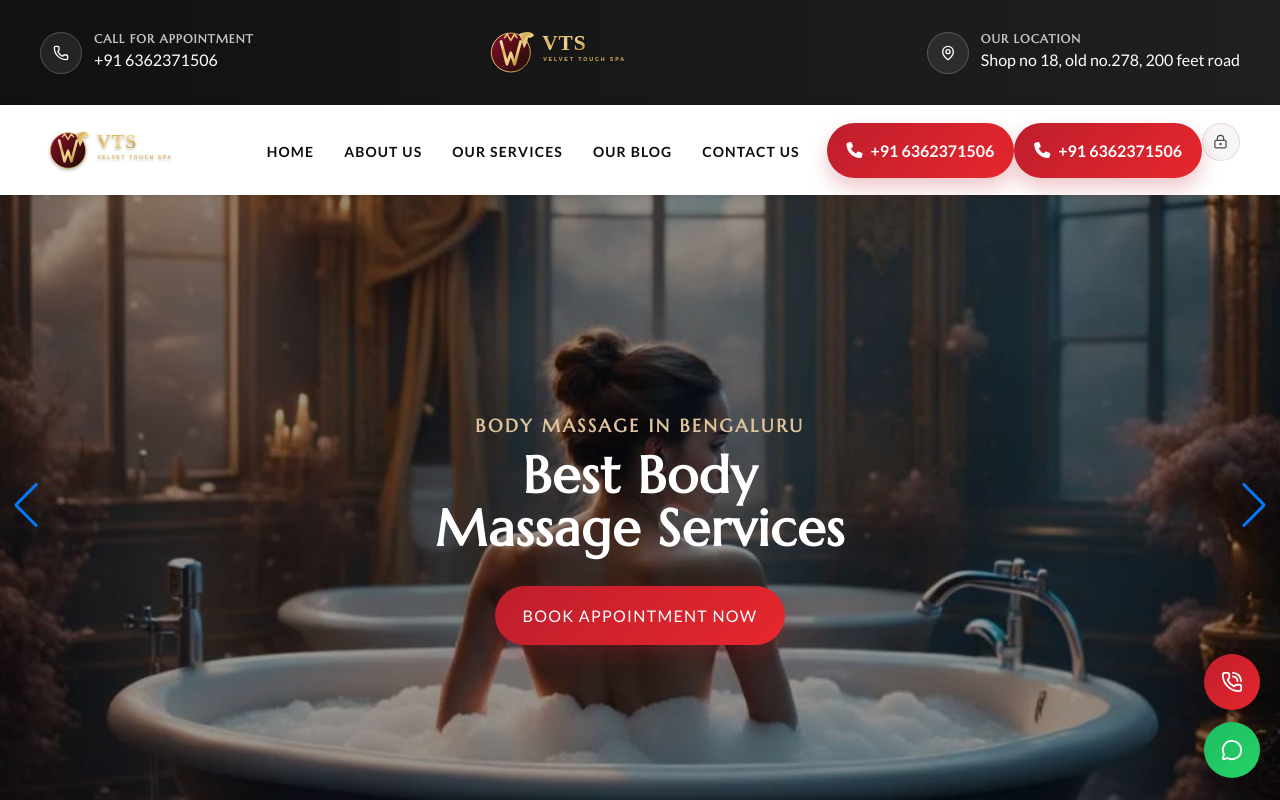
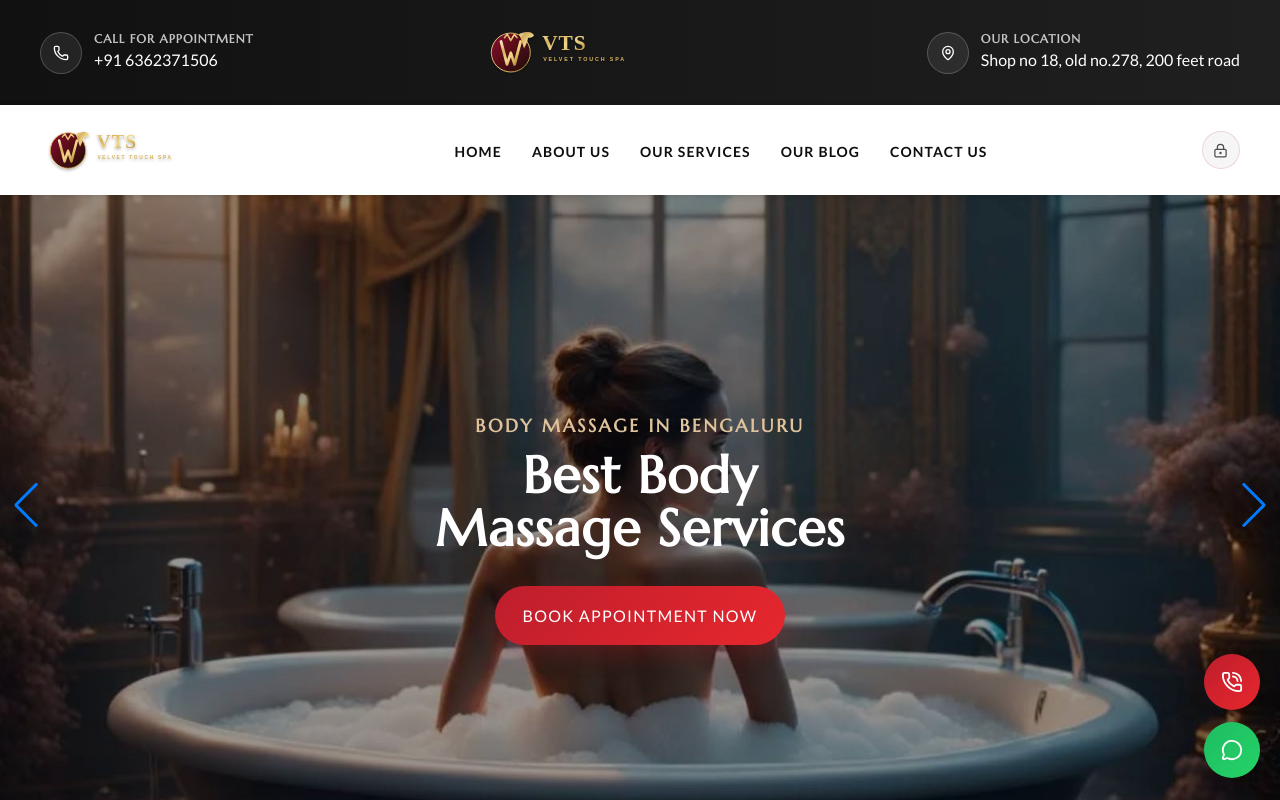
Before and after one commit to Abhii616277/Client-1-velvet-, a React (Vite) app in the folder frontend/: page / in a window 1280 px wide. Shown: the top 800 px of the page. Built offline with nearby package versions, Linux system fonts and the light colour scheme; no server answers.

Commit message:
Another commit

```diff
--- a/frontend/src/components/layout/Navbar.tsx
+++ b/frontend/src/components/layout/Navbar.tsx
@@ -79,15 +79,7 @@ export function Navbar() {
           <div className="attr-right">
             <div className="attr-nav attr-box">
               <ul>
-                <li className="side-menu">
-                  <a href="tel:+916362371506">
-                    <i className="fas fa-phone" /> +91 6362371506
-                  </a>
-                  <a href="tel:+916362371506">
-                    <i className="fas fa-phone" />+91 6362371506
 
-                  </a>
-                </li>
                 <li className="side-menu admin-link-hidden">
                   <Link to="/login" aria-label="Admin login" title="Admin login">
                     <LockKeyhole size={15} />
```
